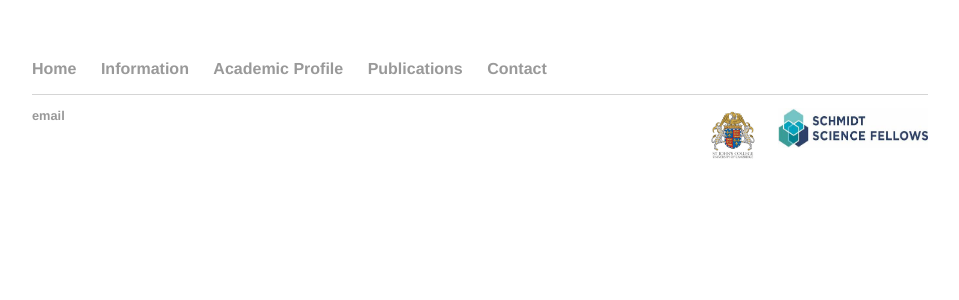
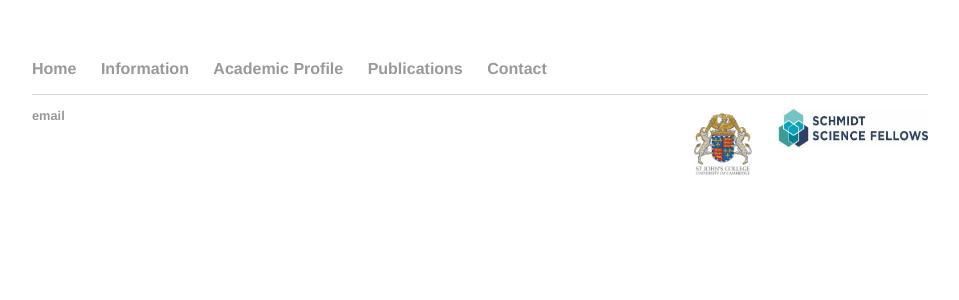
Before and after one commit to kadiliissaar/kadiliissaar.github.io, a Jekyll site: the page built from Photos/readme.md, in a window 1280 px wide. Shown: the top 300 px of the page, without its empty margins (160-1119 px from the left). Built offline with Jekyll 4.4.1, drawn with Linux system fonts in a browser that asks for light colours; our own code applies the rules of GitHub Pages for plain Markdown files.

Commit message:
Update default.html

```diff
--- a/_layouts/default.html
+++ b/_layouts/default.html
@@ -25,7 +25,7 @@
 	    		<ul>
 	        		<li><a href="mailto:kadiliissaar@gmail.com">email</a></li>
 				<li><img src="https://github.com/kadiliissaar/kadiliissaar.github.io/raw/master/Photos/Logos/SSF.jpg" style="float:right;width:150px;height:40px;margin-bottom:15px;margin-left:15px" style="width:100%"></li>
-				<li><img src="https://github.com/kadiliissaar/kadiliissaar.github.io/raw/master/Photos/Logos/st-johns.jpg" style="float:right;width:60px;height:60px;margin-bottom:15px;margin-left:15px" style="width:100%"></li>
+				<li><img src="https://github.com/kadiliissaar/kadiliissaar.github.io/raw/master/Photos/Logos/st-johns.jpg" style="float:right;width:80px;height:80px;margin-bottom:15px;margin-left:15px" style="width:100%"></li>
 				</ul>
 			</footer>
 		</body>
```
